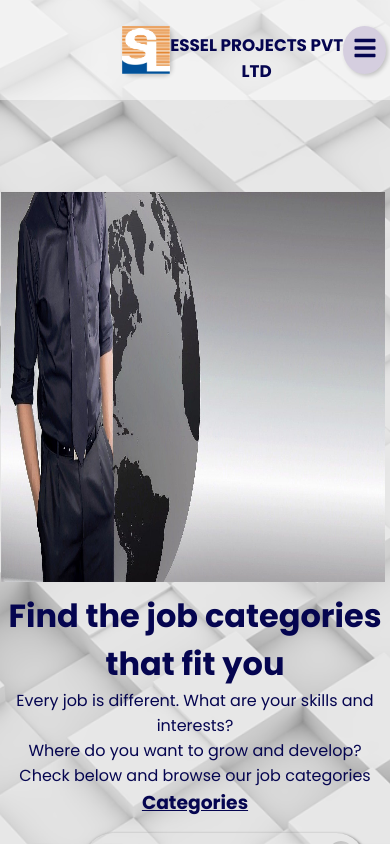
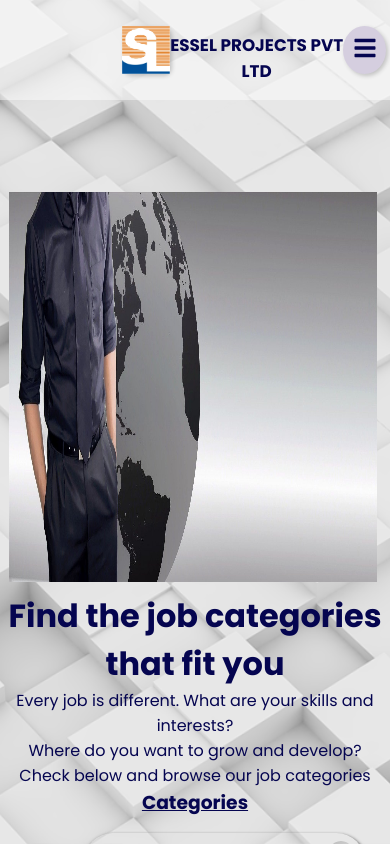
Before and after one commit to ANAYAK06/EsselWebsite2023, a React (Create React App) app: page /career in a window 390 px wide. Shown: the top 844 px of the page. Built offline with nearby package versions, Linux system fonts and the light colour scheme.

Commit message:
checking git push

```diff
--- a/src/Components/Careers/Careers.css
+++ b/src/Components/Careers/Careers.css
@@ -168,7 +168,7 @@ input[type="date"]::-webkit-calendar-picker-indicator {
     grid-template-columns: 1fr;
    }
    .career_banner img{
-    width: 24rem;
+    width: 23rem;
 
    }
    .input_name input{
```
